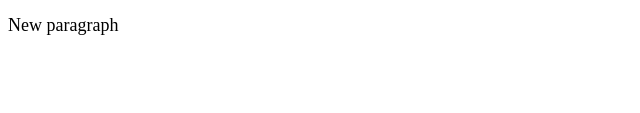
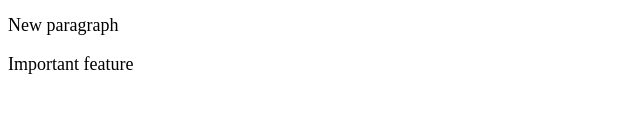
Before and after one commit to JayT784319/git-github-test, a plain HTML site: page index.html in a window 1280 px wide. Shown: the part 143-256 px from the top of the page, without its empty margins (0-640 px from the left). Drawn offline with Linux system fonts and the light colour scheme.

Commit message:
Important client request

```diff
--- a/index.html
+++ b/index.html
@@ -11,5 +11,6 @@
     <h1>Portfolio Site</h1>
     <p>Portfolio site</p>
     <p>New paragraph</p>
+    <p>Important feature</p>
 </body>
 </html>
```
